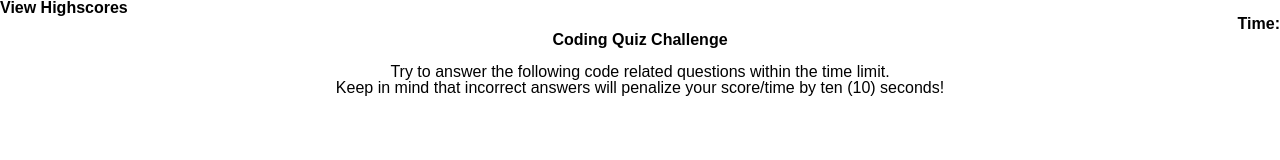
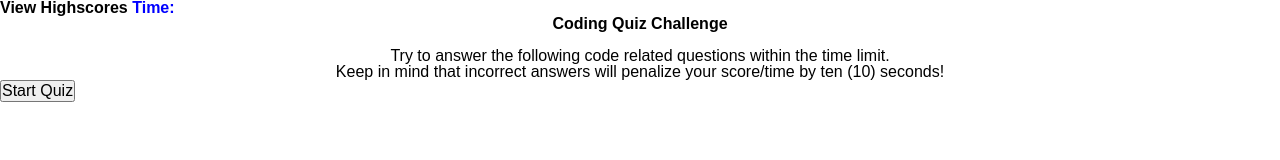
Before and after one commit to Shalah/code-quiz, a plain HTML site: page index.html in a window 1280 px wide. Drawn offline with Linux system fonts and the light colour scheme.

Commit message:
Added a button to trigger the quiz.

```diff
--- a/assets/css/style.css
+++ b/assets/css/style.css
@@ -4,5 +4,6 @@
 
 #timer{
     text-align: right;
+    color: blue;
     /* padding-right: 10px; */
 }
--- a/assets/js/script.js
+++ b/assets/js/script.js
@@ -6,9 +6,16 @@
 // centerContentEl.style.color = "blue";
 
 //Declare Variables
-var viewScoresEl = document.querySelector("#view-scores");
+//var viewScoresEl = document.querySelector("#view-scores");
 
+//Creating a var for the button start
+var startBtn = document.querySelector(".start");
 
-viewScoresEl.addEventListener("click", function() {
+/*viewScoresEl.addEventListener("click", function() {
     console.log("It works");
+}) */
+
+//Listening for the click of the button
+startBtn.addEventListener("click", function(){
+    console.log("This is a button");
 })
--- a/index.html
+++ b/index.html
@@ -12,11 +12,7 @@
 
     <div>
         <h4 id="view-scores">
-            View Highscores
-        </h4>
-
-        <h4 id="timer">
-            Time:
+            View Highscores <span id="timer">Time: </span>
         </h4>
     </div>
 
@@ -32,6 +28,11 @@
         Try to answer the following code related questions within the time limit. <br>
         Keep in mind that incorrect answers will penalize your score/time by ten (10) seconds!
     </p>
+
+    <div>
+        <button class="Start">Start Quiz</button>
+    </div>
+
     <script src="assets/js/script.js"></script>
 </body>
 </html>
```
